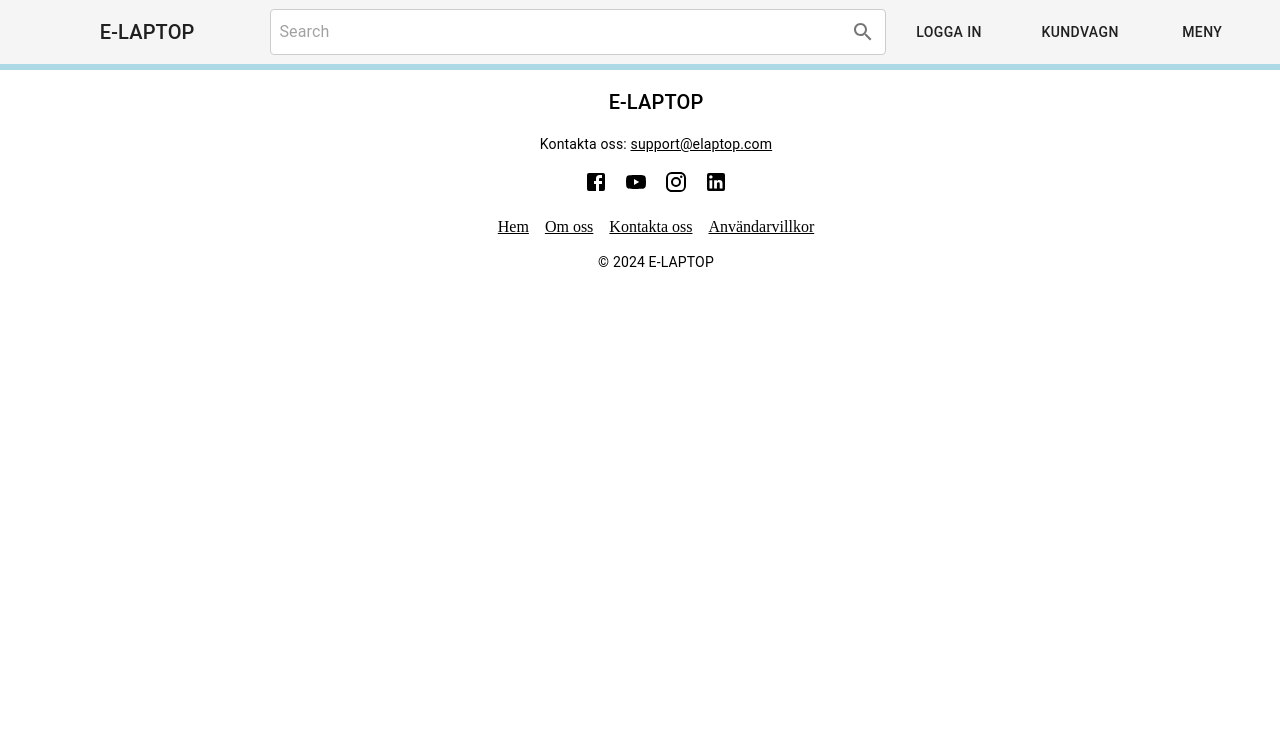
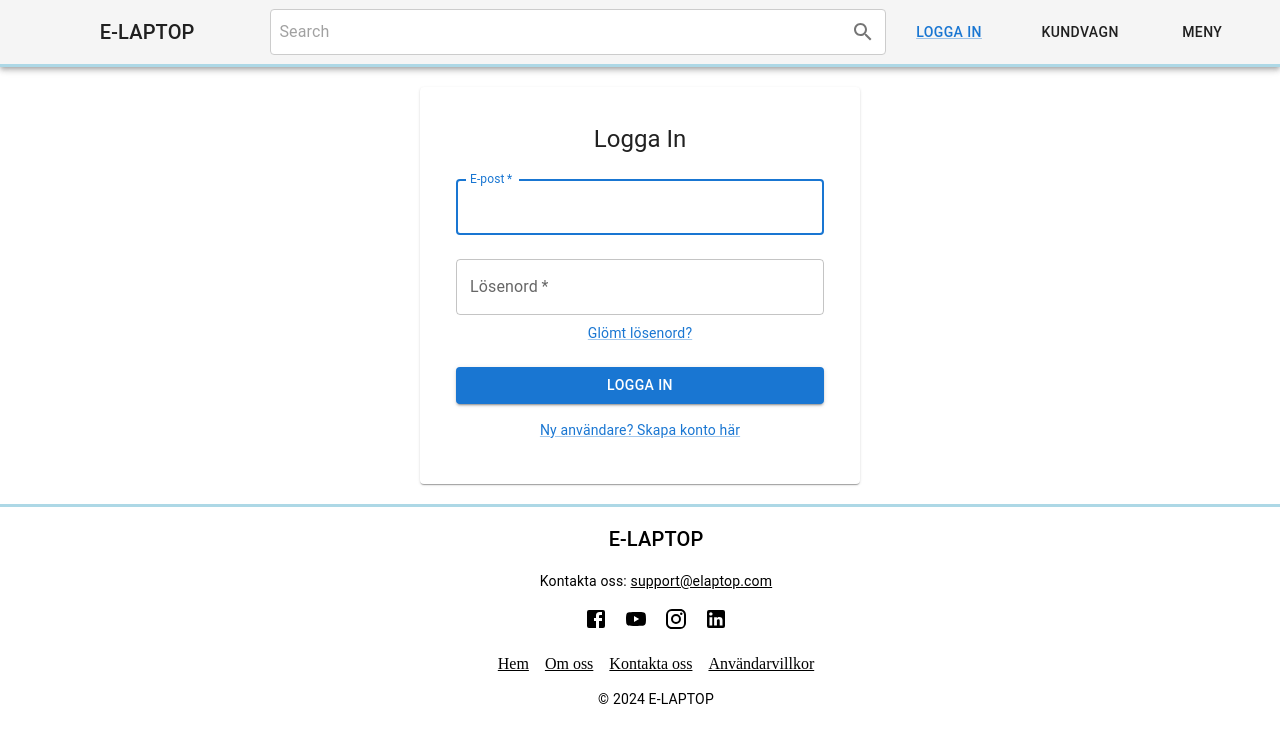
Before and after one commit to Emil-Rundgren/Fullstack-Lab, a React (Vite) app in the folder frontend/: page /logIn in a window 1280 px wide. Shown: the top 742 px of the page. Built offline with nearby package versions, Linux system fonts and the light colour scheme.

Commit message:
Jag adderade en ny page LogIn där användaren kan logga in

```diff
--- a/frontend/src/App.tsx
+++ b/frontend/src/App.tsx
@@ -1,9 +1,10 @@
 import React from "react";
 import Navbar from "./components/Navbar";
 import Home from "./pages/Home";
+import ProductBudget from "./pages/ProductBudget";
+import LogIn from "./pages/LogIn";
 import Footer from "./components/Footer";
 import { BrowserRouter as Router, Route, Routes } from "react-router-dom";
-import ProductBudget from "./pages/ProductBudget";
 
 const App: React.FC = () => {
   return (
@@ -12,6 +13,7 @@ const App: React.FC = () => {
       <Routes>
         <Route path="/" element={<Home />} />
         <Route path="/productBudget" element={<ProductBudget />} />
+        <Route path="/logIn" element={<LogIn />} />
       </Routes>
       <Footer />
     </Router>
--- a/frontend/src/components/Navbar.tsx
+++ b/frontend/src/components/Navbar.tsx
@@ -8,6 +8,7 @@ import InputBase from "@mui/material/InputBase";
 import IconButton from "@mui/material/IconButton";
 import SearchIcon from "@mui/icons-material/Search";
 import Button from "@mui/material/Button";
+import Link from "@mui/material/Link";
 
 const Navbar: React.FC = () => {
   return (
@@ -62,7 +63,9 @@ const Navbar: React.FC = () => {
           <Box
             sx={{ flex: 3, display: "flex", justifyContent: "space-around" }}
           >
-            <Button color="inherit">Logga in</Button>
+            <Button color="inherit" href="/LogIn">
+              <Link>Logga in</Link>
+            </Button>
             <Button color="inherit">Kundvagn</Button>
             <Button color="inherit">Meny</Button>
           </Box>
--- /dev/null
+++ b/frontend/src/pages/LogIn.tsx
@@ -0,0 +1,74 @@
+import React from "react";
+import Card from "@mui/material/Card";
+import CardContent from "@mui/material/CardContent";
+import TextField from "@mui/material/TextField";
+import Button from "@mui/material/Button";
+import Typography from "@mui/material/Typography";
+import Link from "@mui/material/Link";
+import Box from "@mui/material/Box";
+import Grid from "@mui/material/Grid";
+import { styled } from "@mui/material/styles";
+
+const StyledCard = styled(Card)({
+  maxWidth: 400,
+  margin: "auto",
+  padding: "20px",
+  marginTop: "20px",
+  marginBottom: "20px",
+  textAlign: "center",
+});
+
+const LogIn: React.FC = () => {
+  return (
+    <StyledCard>
+      <CardContent>
+        <Typography variant="h5" component="div" gutterBottom>
+          Logga In
+        </Typography>
+        <Box component="form" noValidate autoComplete="off">
+          <TextField
+            margin="normal"
+            required
+            fullWidth
+            id="email"
+            label="E-post"
+            name="email"
+            autoComplete="email"
+            autoFocus
+          />
+          <TextField
+            margin="normal"
+            required
+            fullWidth
+            name="password"
+            label="Lösenord"
+            type="password"
+            id="password"
+            autoComplete="current-password"
+          />
+          <Link href="#" variant="body2">
+            Glömt lösenord?
+          </Link>
+          <Button
+            type="submit"
+            fullWidth
+            variant="contained"
+            color="primary"
+            sx={{ mt: 3, mb: 2 }}
+          >
+            Logga In
+          </Button>
+          <Grid container justifyContent="center">
+            <Grid item>
+              <Link href="#" variant="body2">
+                Ny användare? Skapa konto här
+              </Link>
+            </Grid>
+          </Grid>
+        </Box>
+      </CardContent>
+    </StyledCard>
+  );
+};
+
+export default LogIn;
```
